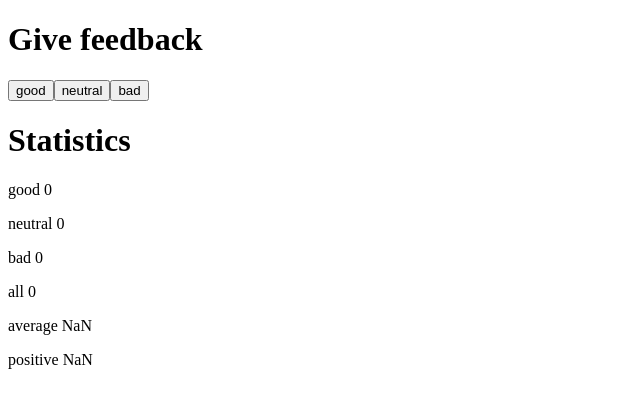
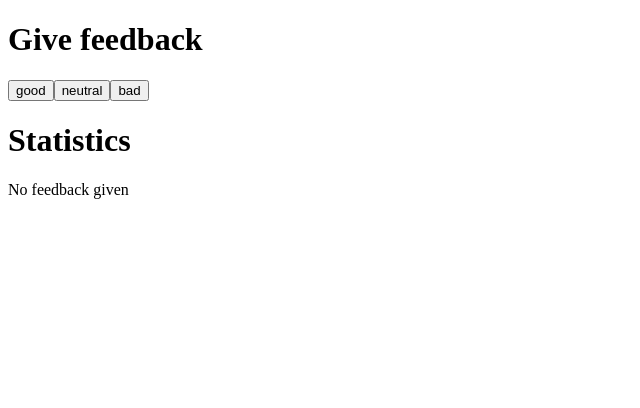
Before and after one commit to TheJiahao/fullstack, a React (Vite) app in the folder osa1/unicafe/: page / in a window 1280 px wide. Shown: the top 408 px of the page, without its empty margins (0-640 px from the left). Built offline with nearby package versions, Linux system fonts and the light colour scheme.

Commit message:
Näytä palautteita ainoastaan, jos palautteita on annettu

```diff
--- a/osa1/unicafe/src/App.jsx
+++ b/osa1/unicafe/src/App.jsx
@@ -17,15 +17,26 @@ const Statistics = ({ good, neutral, bad }) => {
   const average = (good * 1 + neutral * 0 + bad * -1) / total;
   const positive = good / total;
 
+  let content = <>No feedback given</>;
+
+  if (total > 0) {
+    content = (
+      <>
+        {" "}
+        <Status text="good" value={good}></Status>
+        <Status text="neutral" value={neutral}></Status>
+        <Status text="bad" value={bad}></Status>
+        <p>all {total}</p>
+        <p>average {average}</p>
+        <p>positive {positive}</p>
+      </>
+    );
+  }
+
   return (
     <div>
       <h1>Statistics</h1>
-      <Status text="good" value={good}></Status>
-      <Status text="neutral" value={neutral}></Status>
-      <Status text="bad" value={bad}></Status>
-      <p>all {total}</p>
-      <p>average {average}</p>
-      <p>positive {positive}</p>
+      {content}
     </div>
   );
 };
```
